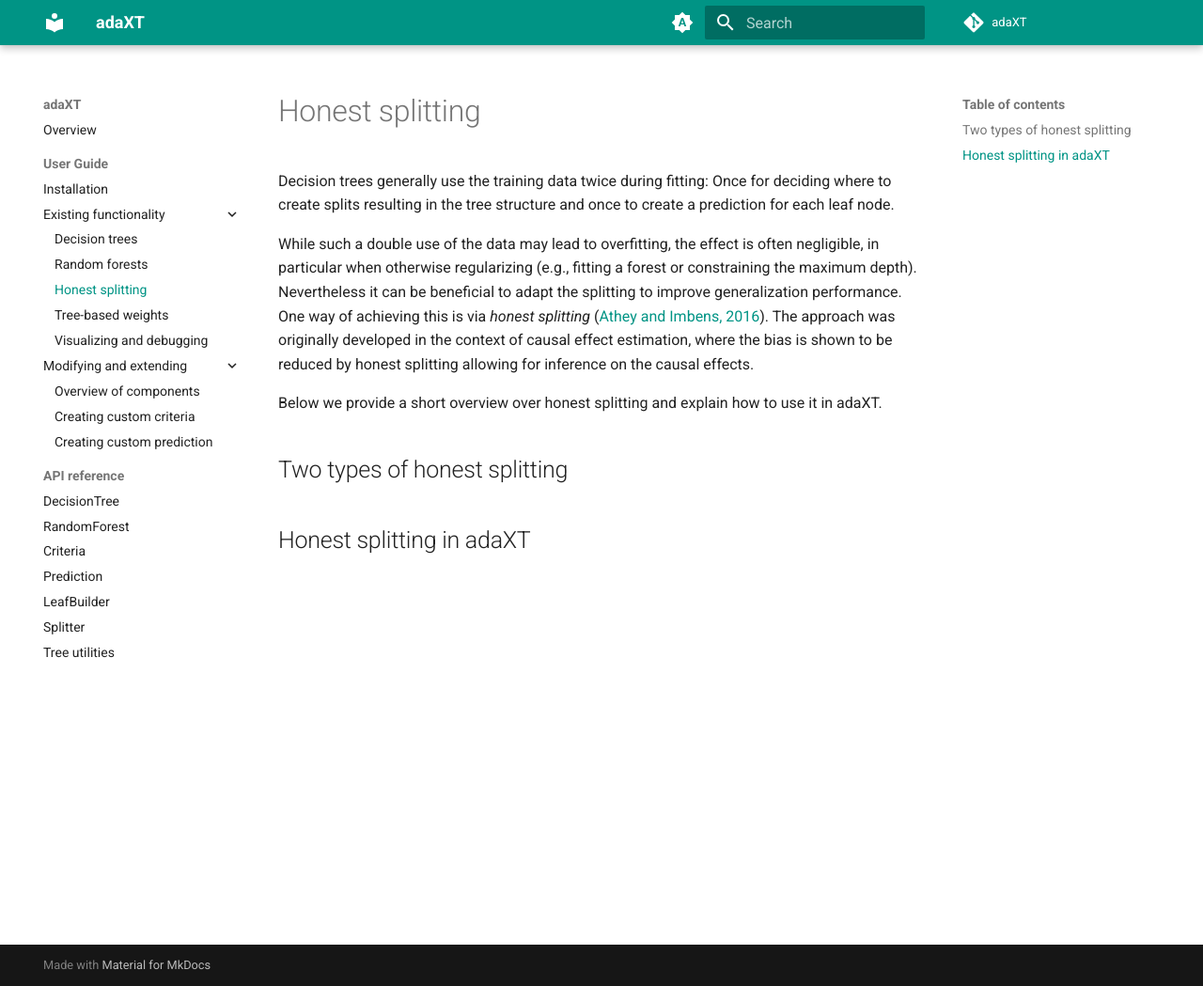
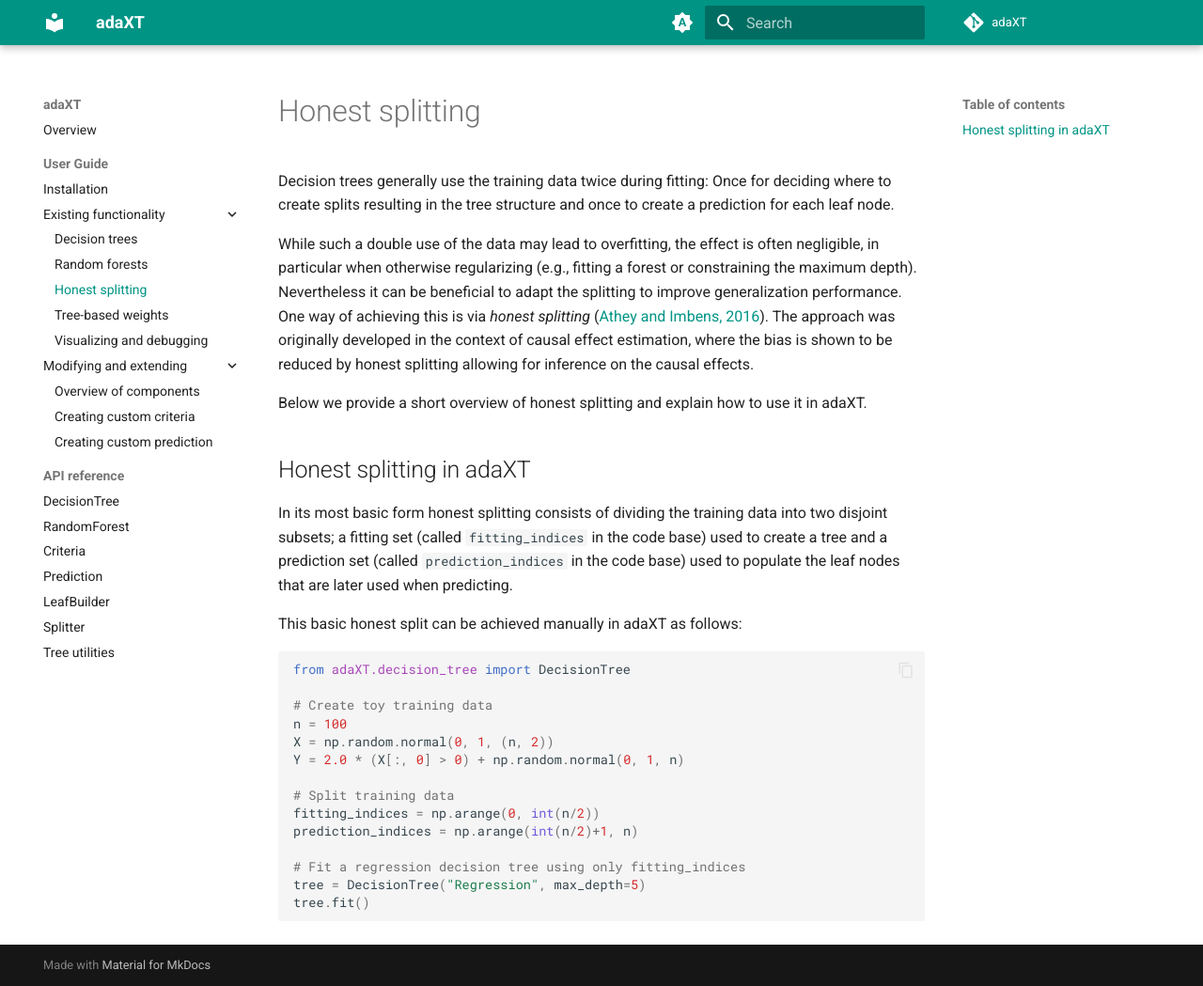
Before and after one commit to NiklasPfister/adaXT, an MkDocs documentation site: the page built from docs/user_guide/honest_splitting.md, in a window 1280 px wide and 1049 px high. Shown: the whole window at 94% size. Built offline with MkDocs 1.6.1 and Material for MkDocs 9.7.7, drawn with Linux system fonts in a browser that asks for light colours; comment, search, counter and statistics services are not loaded.

Commit message:
documentation

````diff
--- a/docs/user_guide/honest_splitting.md
+++ b/docs/user_guide/honest_splitting.md
@@ -14,9 +14,28 @@ approach was originally developed in the context of causal effect estimation,
 where the bias is shown to be reduced by honest splitting allowing for inference
 on the causal effects.
 
-Below we provide a short overview over honest splitting and explain how to use
+Below we provide a short overview of honest splitting and explain how to use
 it in adaXT.
 
-## Two types of honest splitting
+## Honest splitting in adaXT
+In its most basic form honest splitting consists of dividing the training data into two disjoint subsets; a fitting set (called ```fitting_indices``` in the code base) used to create a tree and a prediction set (called ```prediction_indices``` in the code base) used to populate the leaf nodes that are later used when predicting.
 
-## Honest splitting in adaXT
+This basic honest split can be achieved manually in adaXT as follows:
+```python
+from adaXT.decision_tree import DecisionTree
+
+# Create toy training data
+n = 100
+X = np.random.normal(0, 1, (n, 2))
+Y = 2.0 * (X[:, 0] > 0) + np.random.normal(0, 1, n)
+
+# Split training data
+fitting_indices = np.arange(0, int(n/2))
+prediction_indices = np.arange(int(n/2)+1, n)
+
+# Fit a regression decision tree using only fitting_indices
+tree = DecisionTree("Regression", max_depth=5)
+tree.fit()
+
+
+```
````
